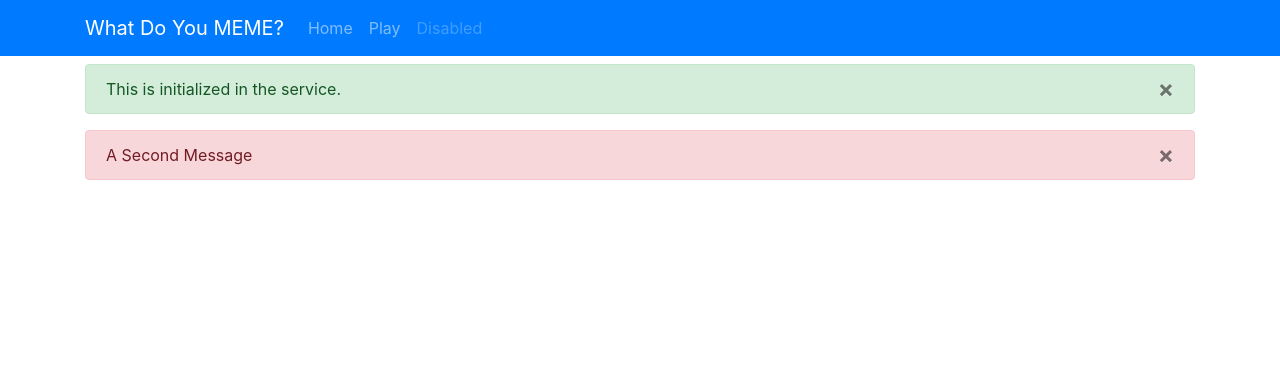
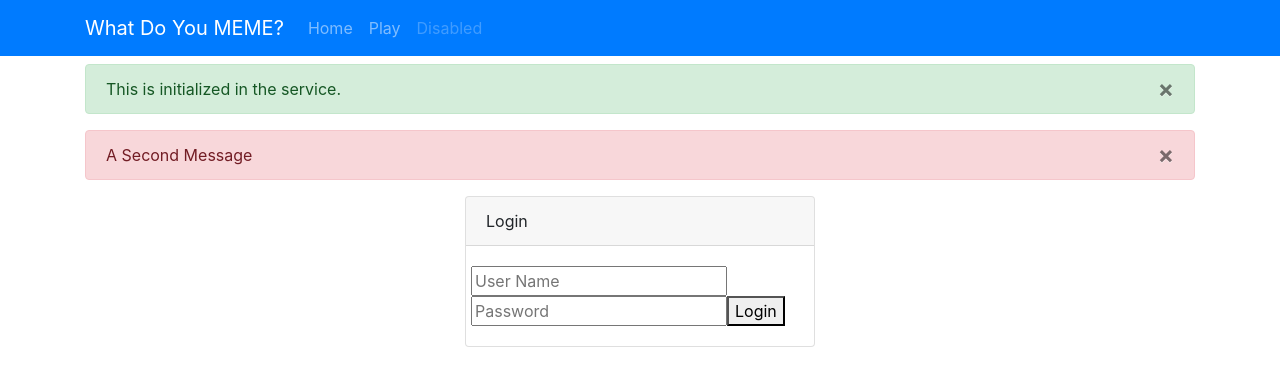
Before and after one commit to jewpaltz/2018Spring, an Angular app: page /login in a window 1280 px wide. Before the commit this address led to /. Shown: the top 386 px of the page. Built offline with nearby package versions, Linux system fonts and the light colour scheme.

Commit message:
global user client side

```diff
--- a/src/app/game/game.component.html
+++ b/src/app/game/game.component.html
@@ -1,7 +1,5 @@
-<div class="row" *ngIf="!Me">
-    <input #Name /><button (click)="login(Name.value)" >Login</button>
-</div>
-<div class="row" *ngIf="Me">
+
+<div class="row" >
     <div class="col-md-4">
 
         <div class="card" >
--- a/src/app/game/game.component.ts
+++ b/src/app/game/game.component.ts
@@ -2,6 +2,8 @@ import { Component, OnInit } from '@angular/core';
 import { Http } from "@angular/http";
 import { Game, User, Quote } from '../models/game';
 import { MessagesService } from '../services/messages.service';
+import { GameService } from '../services/game.service';
+import { Router } from '@angular/router';
 
 @Component({
   selector: 'app-game',
@@ -12,9 +14,21 @@ export class GameComponent implements OnInit {
 
     Model = new Game();
     Me: User;
+
     private _api = "http://localhost:8080/game";
 
-  constructor(private http: Http, private _Messages: MessagesService) {
+  constructor(
+      private http: Http,
+      private _Messages: MessagesService,
+      private _Game: GameService,
+      private _Router: Router
+    ) {
+        this.Me = _Game.Me;
+        if(!this.Me){
+            _Router.navigate(['/login']);
+        }
+        this.join(this.Me.Name);
+
     setInterval(()=> this.refresh(), 1000)
   }
 
@@ -57,10 +71,10 @@ export class GameComponent implements OnInit {
         });
   }
 
-  login(name: string){
-    this._Messages.Messages.push({ Text: 'You\'ve Logged in. Welcome ' + name , Type: 'success'})
+  join(name: string){
+    this._Messages.Messages.push({ Text: 'You\'ve joined this game. Welcome ' + name , Type: 'success'})
     this.http.get(this._api + "/quotes", { params : { playerId: name } })
-    .subscribe(data=> this.Me =  {Name: name, MyQuotes: data.json() } )
+    .subscribe(data=> this.Me.MyQuotes = data.json() )
   }
 
   MyPlayedQuote = () => this.Model.PlayedQuotes.find( x => x.PlayerId == this.Me.Name );
--- /dev/null
+++ b/src/app/login/login.component.html
@@ -0,0 +1,17 @@
+<div class="row justify-content-center" >
+    <div class="col-md-4">
+
+        <div class="card" >
+            <div class="card-header"> Login </div>
+            <div class="card-body">
+                <div class="row" >
+                    <input #Name placeholder="User Name" />
+                    <input #Password placeholder="Password" />
+
+                    <button (click)="login(Name.value, Password.value)" >Login</button>
+                </div>
+
+            </div>
+        </div>
+    </div>
+</div>
--- /dev/null
+++ b/src/app/login/login.component.ts
@@ -0,0 +1,20 @@
+import { Component, OnInit } from '@angular/core';
+import { GameService } from '../services/game.service';
+
+@Component({
+  selector: 'app-login',
+  templateUrl: './login.component.html',
+  styleUrls: ['./login.component.css']
+})
+export class LoginComponent implements OnInit {
+
+  constructor(private _Game: GameService) { }
+
+  ngOnInit() {
+  }
+
+  login(name: string, password: string){
+      this._Game.login(name, password);
+  }
+
+}
--- /dev/null
+++ b/src/app/services/game.service.ts
@@ -0,0 +1,24 @@
+import { Injectable } from '@angular/core';
+import { Http } from '@angular/http';
+import { MessagesService } from './messages.service';
+import { User } from '../models/game';
+import { Router } from '@angular/router';
+
+@Injectable()
+export class GameService {
+
+    Me: User;
+
+  constructor(private http: Http, private _Messages: MessagesService, private _Router: Router) {
+
+  }
+
+  login(name: string, password: string){
+      if(password == '123'){
+          // Log the user in
+          this.Me = { Name: name, MyQuotes: [] };
+          this._Router.navigate(['/game']);
+      }
+  }
+
+}
```
Also changed, not shown: src/app/app.module.ts (+6 -2 lines), src/app/login/login.component.css (added), 2 other files (tests, documents, lock files or other folders).
